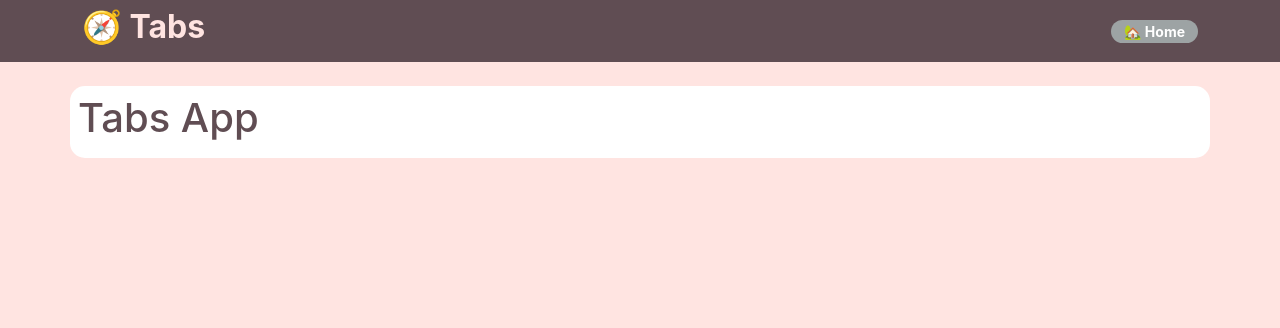
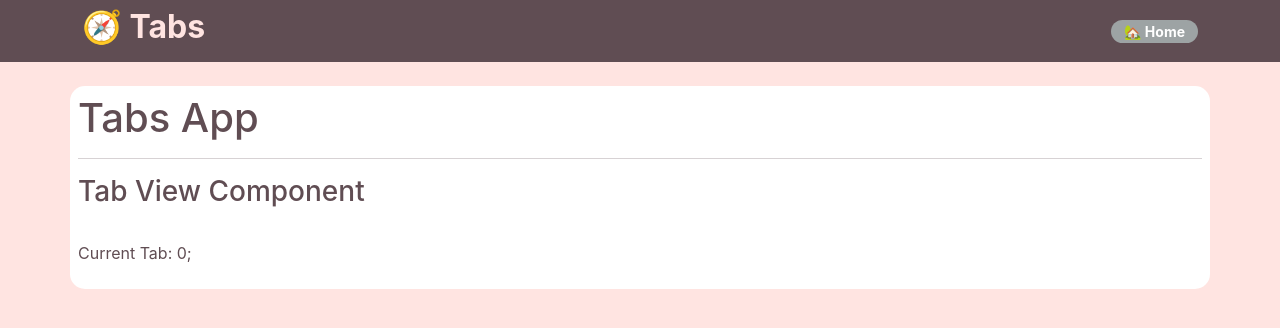
Before and after one commit to vircabading/MERN-React-FunctionalComponents-Tabs-2307, a React (Create React App) app: page / in a window 1280 px wide. Shown: the top 328 px of the page. Built offline with nearby package versions, Linux system fonts and the light colour scheme.

Commit message:
create tab view component

```diff
--- a/src/App.js
+++ b/src/App.js
@@ -1,16 +1,25 @@
 import './App.css';
+import React, {useState} from 'react';
+
 import NavBarView from './components/NavBarView';
+import TabView from './components/TabView';
 
 ///////////////////////////////////////////////////
 // MAIN APPLICATION
 ///////////////////////////////////////////////////
 
 function App() {
+  const [currentTab, setCurrentTab] = useState(0);
+
+    /////////////////////////////////////////////////
+  // Main web output
   return (
     <main>
       <NavBarView />
       <div className='container mt-4 p-2 bg-white text-dark-color  round'>
         <h1 >Tabs App</h1>
+        <hr />
+        <TabView currentTab={ currentTab } />
 
       </div>
 
--- /dev/null
+++ b/src/components/TabView.jsx
@@ -0,0 +1,21 @@
+import React, { useState } from 'react'
+
+///////////////////////////////////////////////////
+//  TAB VIEW COMPONENT
+///////////////////////////////////////////////////
+
+const TabView = (props) => {
+    const [curerentTab, setCurerentTab] = useState(props.currentTab);
+
+    return (
+        <div>
+            <h3>Tab View Component</h3>
+            <br />
+            <p>
+                Current Tab: {JSON.stringify(curerentTab)};
+            </p>
+        </div>
+    )
+}
+
+export default TabView;
```
